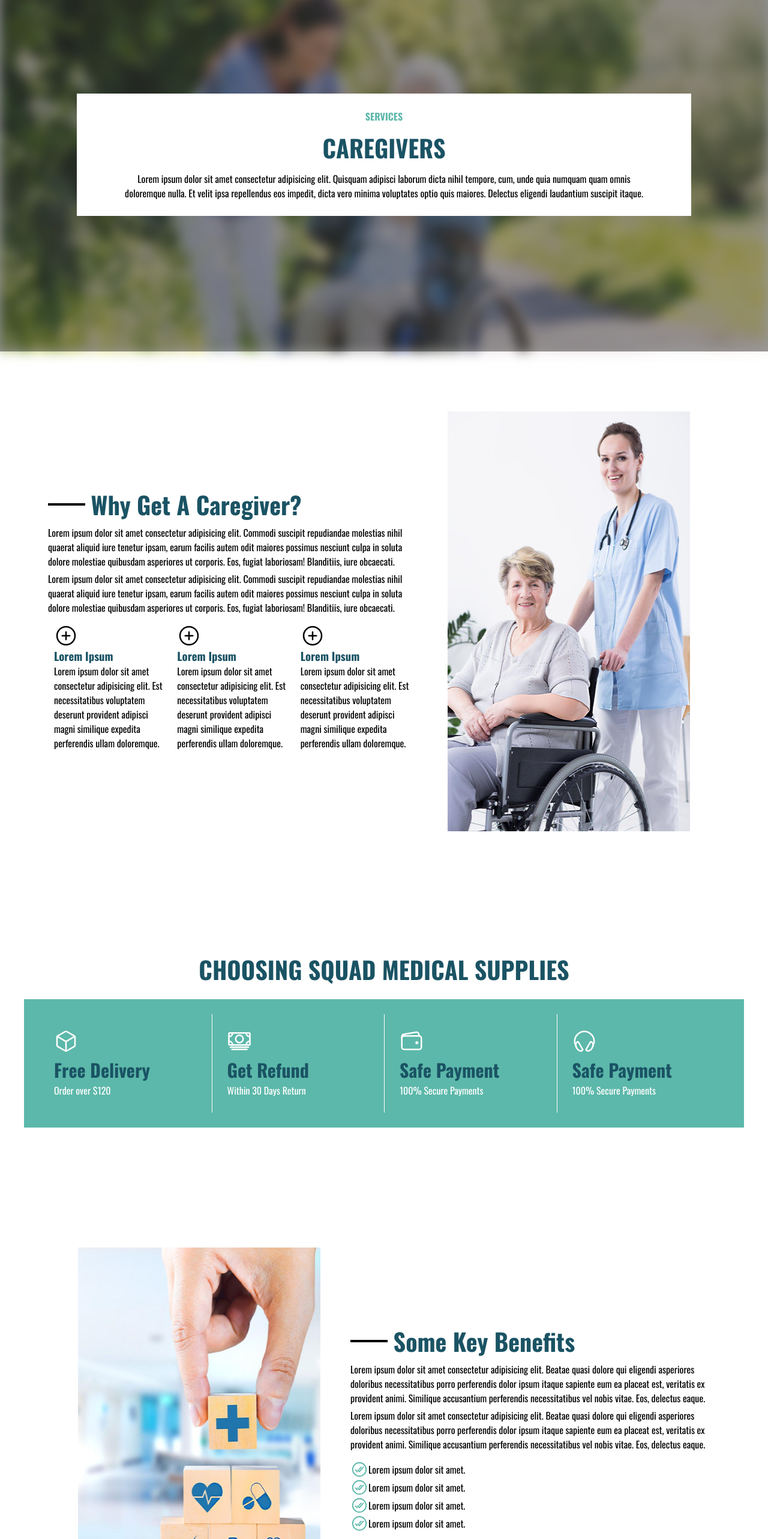
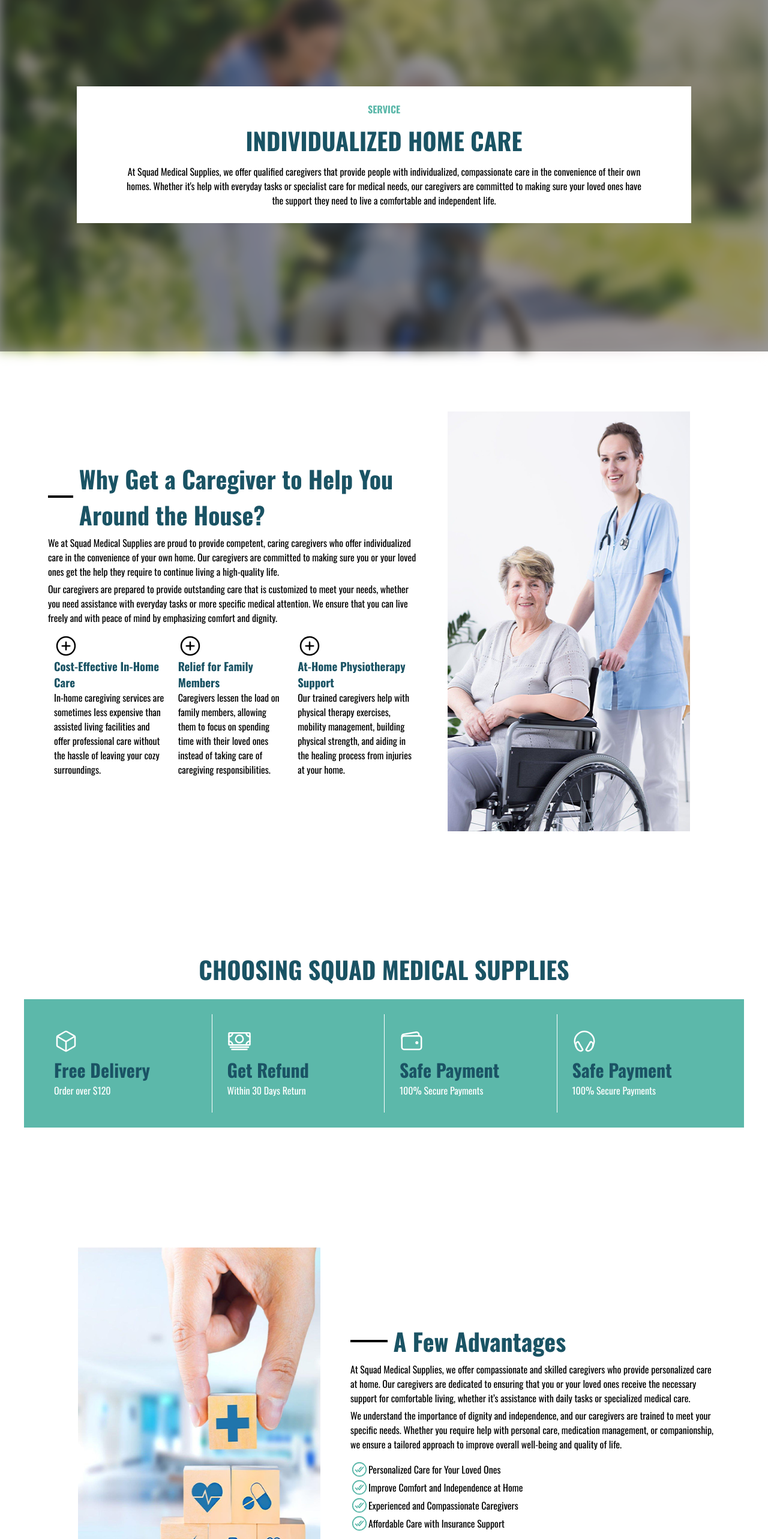
Before and after one commit to MKashanButt/squad-medical-supplies, a Next.js app: page /caregivers in a window 1280 px wide. Shown: the part 234-2800 px from the top of the page at 60% size. Built offline with nearby package versions, Linux system fonts and the light colour scheme.

Commit message:
added content

```diff
--- a/src/app/caregivers/page.tsx
+++ b/src/app/caregivers/page.tsx
@@ -17,40 +17,40 @@ export default function caregivers() {
                 <Image src={hero} alt="dme-equipment-hero" />
                 <div className={styles.overlay}></div>
                 <div className={styles.content}>
-                    <span>Services</span>
-                    <h1>Caregivers</h1>
-                    <p>Lorem ipsum dolor sit amet consectetur adipisicing elit. Quisquam adipisci laborum dicta nihil tempore, cum, unde quia numquam quam omnis doloremque nulla. Et velit ipsa repellendus eos impedit, dicta vero minima voluptates optio quis maiores. Delectus eligendi laudantium suscipit itaque.</p>
+                    <span>Service</span>
+                    <h1>Individualized Home Care</h1>
+                    <p>At Squad Medical Supplies, we offer qualified caregivers that provide people with individualized, compassionate care in the convenience of their own homes. Whether it's help with everyday tasks or specialist care for medical needs, our caregivers are committed to making sure your loved ones have the support they need to live a comfortable and independent life.</p>
                 </div>
             </section>
             <section className={`${styles.whyGetDmeServies} container`}>
                 <div className={styles.content}>
-                    <h2><hr />Why Get A Caregiver?</h2>
-                    <p>Lorem ipsum dolor sit amet consectetur adipisicing elit. Commodi suscipit repudiandae molestias nihil quaerat aliquid iure tenetur ipsam, earum facilis autem odit maiores possimus nesciunt culpa in soluta dolore molestiae quibusdam asperiores ut corporis. Eos, fugiat laboriosam! Blanditiis, iure obcaecati.</p>
-                    <p>Lorem ipsum dolor sit amet consectetur adipisicing elit. Commodi suscipit repudiandae molestias nihil quaerat aliquid iure tenetur ipsam, earum facilis autem odit maiores possimus nesciunt culpa in soluta dolore molestiae quibusdam asperiores ut corporis. Eos, fugiat laboriosam! Blanditiis, iure obcaecati.</p>
+                    <h2><hr />Why Get a Caregiver to Help You Around the House?</h2>
+                    <p>We at Squad Medical Supplies are proud to provide competent, caring caregivers who offer individualized care in the convenience of your own home. Our caregivers are committed to making sure you or your loved ones get the help they require to continue living a high-quality life.</p>
+                    <p>Our caregivers are prepared to provide outstanding care that is customized to meet your needs, whether you need assistance with everyday tasks or more specific medical attention. We ensure that you can live freely and with peace of mind by emphasizing comfort and dignity.</p>
                     <div className={styles.stage}>
                         <div className={styles.item}>
                             <svg xmlns="http://www.w3.org/2000/svg" className={styles.icon} viewBox="0 0 512 512">
                                 <path d="M448 256c0-106-86-192-192-192S64 150 64 256s86 192 192 192 192-86 192-192z" fill="none" stroke="currentColor" stroke-miterlimit="10" stroke-width="32" />
                                 <path fill="none" stroke="currentColor" stroke-linecap="round" stroke-linejoin="round" stroke-width="32" d="M256 176v160M336 256H176" />
                             </svg>
-                            <h3>Lorem Ipsum</h3>
-                            <p>Lorem ipsum dolor sit amet consectetur adipisicing elit. Est necessitatibus voluptatem deserunt provident adipisci magni similique expedita perferendis ullam doloremque.</p>
+                            <h3>Cost-Effective In-Home Care</h3>
+                            <p>In-home caregiving services are sometimes less expensive than assisted living facilities and offer professional care without the hassle of leaving your cozy surroundings.</p>
                         </div>
                         <div className={styles.item}>
                             <svg xmlns="http://www.w3.org/2000/svg" className={styles.icon} viewBox="0 0 512 512">
                                 <path d="M448 256c0-106-86-192-192-192S64 150 64 256s86 192 192 192 192-86 192-192z" fill="none" stroke="currentColor" stroke-miterlimit="10" stroke-width="32" />
                                 <path fill="none" stroke="currentColor" stroke-linecap="round" stroke-linejoin="round" stroke-width="32" d="M256 176v160M336 256H176" />
                             </svg>
-                            <h3>Lorem Ipsum</h3>
-                            <p>Lorem ipsum dolor sit amet consectetur adipisicing elit. Est necessitatibus voluptatem deserunt provident adipisci magni similique expedita perferendis ullam doloremque.</p>
+                            <h3>Relief for Family Members</h3>
+                            <p>Caregivers lessen the load on family members, allowing them to focus on spending time with their loved ones instead of taking care of caregiving responsibilities.</p>
                         </div>
                         <div className={styles.item}>
                             <svg xmlns="http://www.w3.org/2000/svg" className={styles.icon} viewBox="0 0 512 512">
                                 <path d="M448 256c0-106-86-192-192-192S64 150 64 256s86 192 192 192 192-86 192-192z" fill="none" stroke="currentColor" stroke-miterlimit="10" stroke-width="32" />
                                 <path fill="none" stroke="currentColor" stroke-linecap="round" stroke-linejoin="round" stroke-width="32" d="M256 176v160M336 256H176" />
                             </svg>
-                            <h3>Lorem Ipsum</h3>
-                            <p>Lorem ipsum dolor sit amet consectetur adipisicing elit. Est necessitatibus voluptatem deserunt provident adipisci magni similique expedita perferendis ullam doloremque.</p>
+                            <h3>At-Home Physiotherapy Support</h3>
+                            <p>Our trained caregivers help with physical therapy exercises, mobility management, building physical strength, and aiding in the healing process from injuries at your home.</p>
                         </div>
                     </div>
                 </div>
@@ -111,46 +111,47 @@ export default function caregivers() {
                     <Image src={whyChooseUs} alt="why-choose-us" />
                 </div>
                 <div className={styles.content}>
-                    <h2><hr />Some Key Benefits</h2>
-                    <p>Lorem ipsum dolor sit amet consectetur adipisicing elit. Beatae quasi dolore qui eligendi asperiores doloribus necessitatibus porro perferendis dolor ipsum itaque sapiente eum ea placeat est, veritatis ex provident animi. Similique accusantium perferendis necessitatibus vel nobis vitae. Eos, delectus eaque.</p>
-                    <p>Lorem ipsum dolor sit amet consectetur adipisicing elit. Beatae quasi dolore qui eligendi asperiores doloribus necessitatibus porro perferendis dolor ipsum itaque sapiente eum ea placeat est, veritatis ex provident animi. Similique accusantium perferendis necessitatibus vel nobis vitae. Eos, delectus eaque.</p>
+                    <h2><hr />A Few Advantages</h2>
+                    <p>At Squad Medical Supplies, we offer compassionate and skilled caregivers who provide personalized care at home. Our caregivers are dedicated to ensuring that you or your loved ones receive the necessary support for comfortable living, whether it’s assistance with daily tasks or specialized medical care.</p>
+                    <p>We understand the importance of dignity and independence, and our caregivers are trained to meet your specific needs. Whether you require help with personal care, medication management, or companionship, we ensure a tailored approach to improve overall well-being and quality of life.</p>
                     <ul>
                         <li>
                             <svg xmlns="http://www.w3.org/2000/svg" className={styles.icon} viewBox="0 0 512 512">
                                 <path d="M448 256c0-106-86-192-192-192S64 150 64 256s86 192 192 192 192-86 192-192z" fill="none" stroke-miterlimit="10" stroke-width="32" />
                                 <path fill="none" stroke-linecap="round" stroke-linejoin="round" stroke-width="32" d="M368 192L256.13 320l-47.95-48M191.95 320L144 272M305.71 192l-51.55 59" />
                             </svg>
-                            Lorem ipsum dolor sit amet.
+                            Personalized Care for Your Loved Ones
                         </li>
                         <li>
                             <svg xmlns="http://www.w3.org/2000/svg" className={styles.icon} viewBox="0 0 512 512">
                                 <path d="M448 256c0-106-86-192-192-192S64 150 64 256s86 192 192 192 192-86 192-192z" fill="none" stroke-miterlimit="10" stroke-width="32" />
                                 <path fill="none" stroke-linecap="round" stroke-linejoin="round" stroke-width="32" d="M368 192L256.13 320l-47.95-48M191.95 320L144 272M305.71 192l-51.55 59" />
                             </svg>
-                            Lorem ipsum dolor sit amet.
+                            Improve Comfort and Independence at Home
                         </li>
                         <li>
                             <svg xmlns="http://www.w3.org/2000/svg" className={styles.icon} viewBox="0 0 512 512">
                                 <path d="M448 256c0-106-86-192-192-192S64 150 64 256s86 192 192 192 192-86 192-192z" fill="none" stroke-miterlimit="10" stroke-width="32" />
                                 <path fill="none" stroke-linecap="round" stroke-linejoin="round" stroke-width="32" d="M368 192L256.13 320l-47.95-48M191.95 320L144 272M305.71 192l-51.55 59" />
                             </svg>
-                            Lorem ipsum dolor sit amet.
+                            Experienced and Compassionate Caregivers
                         </li>
                         <li>
                             <svg xmlns="http://www.w3.org/2000/svg" className={styles.icon} viewBox="0 0 512 512">
                                 <path d="M448 256c0-106-86-192-192-192S64 150 64 256s86 192 192 192 192-86 192-192z" fill="none" stroke-miterlimit="10" stroke-width="32" />
                                 <path fill="none" stroke-linecap="round" stroke-linejoin="round" stroke-width="32" d="M368 192L256.13 320l-47.95-48M191.95 320L144 272M305.71 192l-51.55 59" />
                             </svg>
-                            Lorem ipsum dolor sit amet.
+                            Affordable Care with Insurance Support
                         </li>
                     </ul>
                 </div>
+
             </section>
             <section className={styles.cta}>
                 <Image src={cta} alt="caregivers-cta-image" />
                 <div className={styles.overlay}></div>
                 <span>Stay Healthy. Find a Caregiver</span>
-                <h2>Lorem Ipsum Dior</h2>
+                <h2>Your Health is our top priority.</h2>
                 <button>Find A Caregiver</button>
             </section>
             <Reviews />
```
